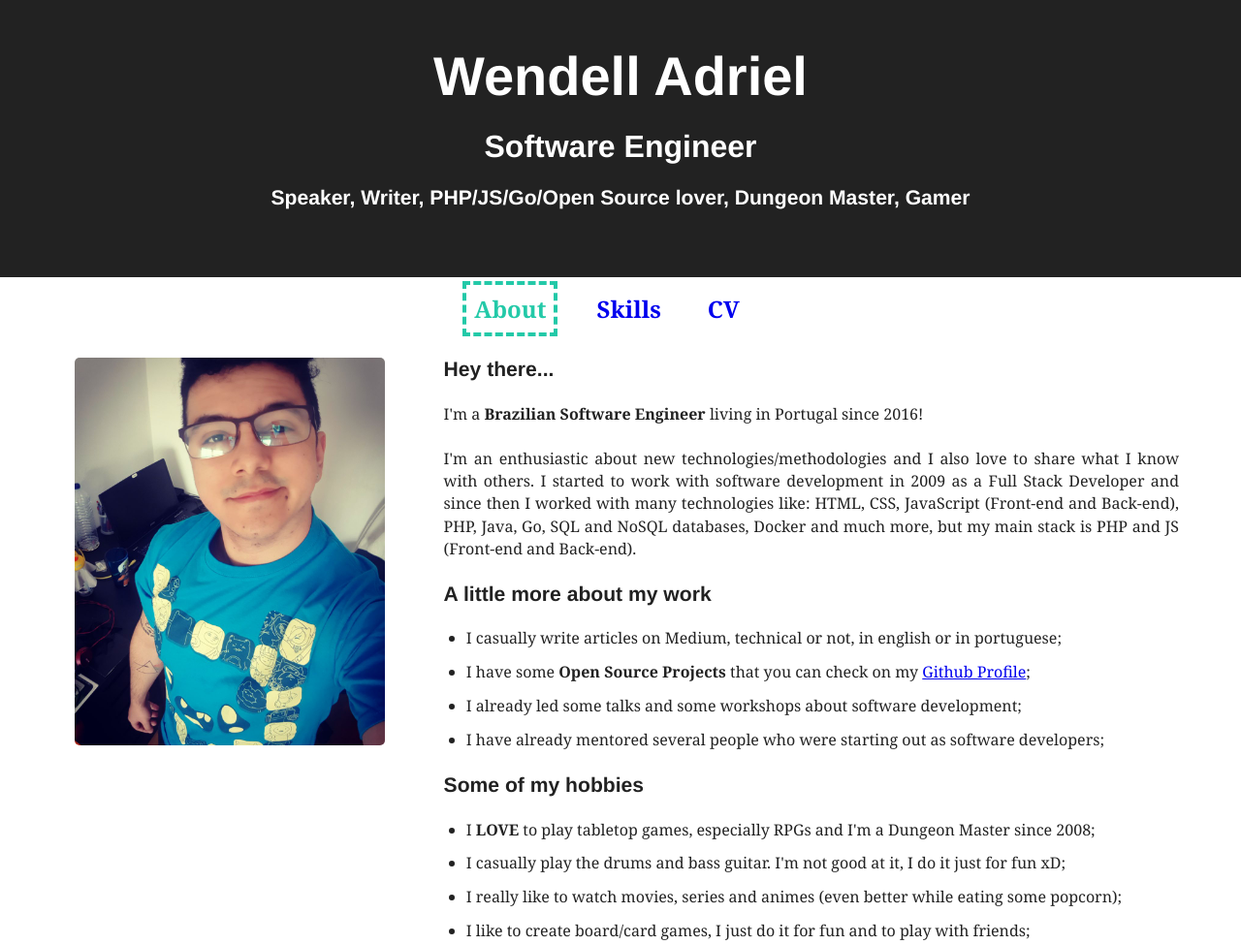
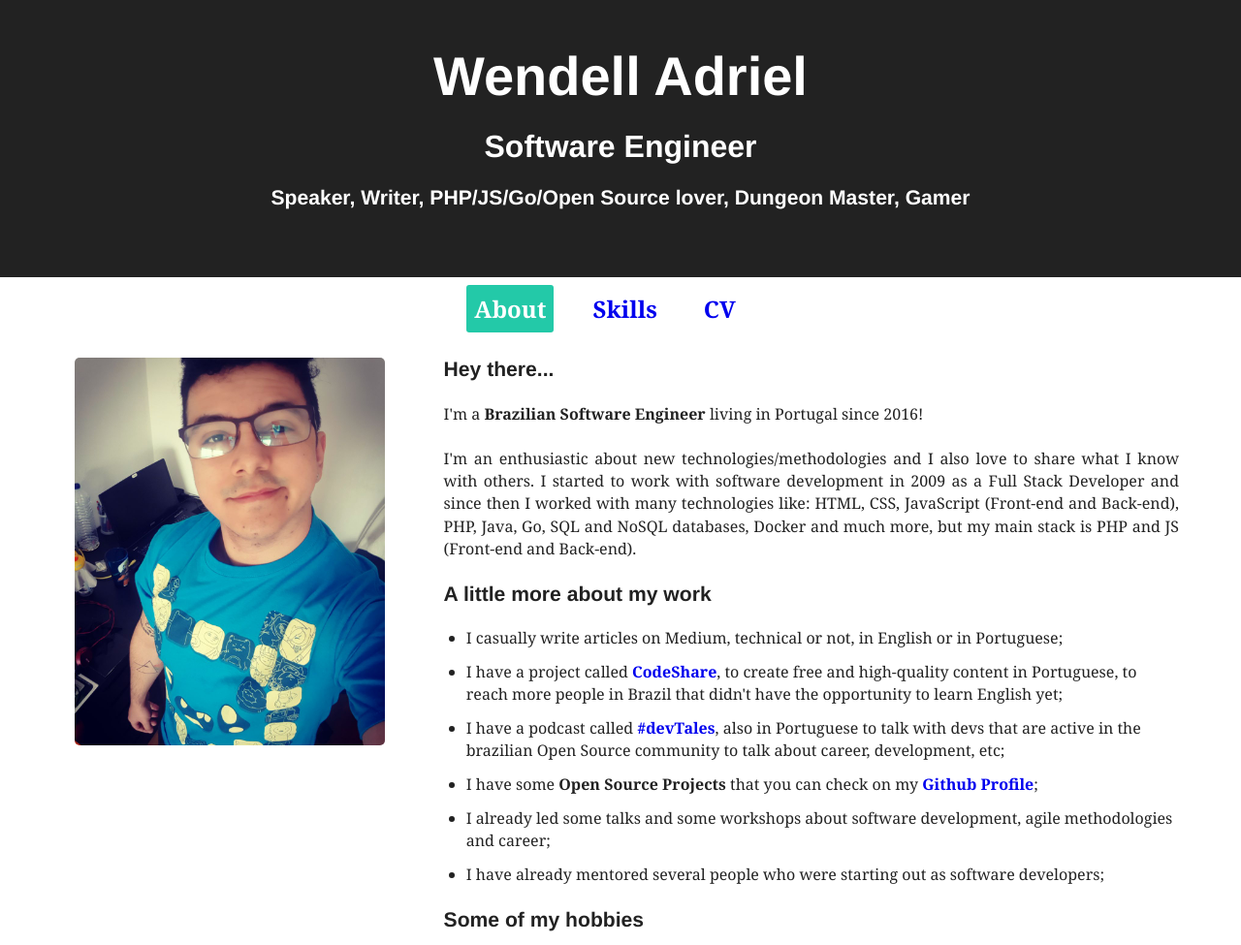
Before and after one commit to WendellAdriel/personal-site, a Gatsby site: page / in a window 1280 px wide. Shown: the top 975 px of the page at 97% size. Built offline with nearby package versions, Linux system fonts and the light colour scheme; Gatsby itself is replaced by a stand-in of ours; some packages are replaced by stand-ins of ours.

Commit message:
made some visual improvements

```diff
--- a/src/components/CVTitledBox.js
+++ b/src/components/CVTitledBox.js
@@ -33,7 +33,6 @@ const CVTItemTitle = styled('div')`
   font-weight: 700;
   font-size: 1.2rem;
   text-align: center;
-  text-decoration: underline;
 `
 
 const CVTitledBox = props => (
--- a/src/components/Nav.js
+++ b/src/components/Nav.js
@@ -38,7 +38,9 @@ const StyledLink = styled(Link)`
   padding: 0.5rem;
 
   &:hover {
-    border: 4px dashed #1ca086;
+    background: #1ca086;
+    color: #fff;
+    border-radius: 3px;
   }
 `
 
@@ -48,7 +50,12 @@ export default () => (
       <LinkWrapper key={page.route}>
         <StyledLink
           to={page.route}
-          activeStyle={{ color: '#23c9a8', border: '4px dashed #23c9a8' }}
+          activeStyle={{
+            background: '#23c9a8',
+            color: '#fff',
+            borderRadius: '3px',
+            textShadow: 'none',
+          }}
         >
           {page.name}
         </StyledLink>
--- a/src/pages/index.js
+++ b/src/pages/index.js
@@ -34,6 +34,12 @@ const ProfileImage = styled('img')`
   border-radius: 5px;
 `
 
+const ListLink = styled('a')`
+  font-weight: 700;
+  text-decoration: none;
+  background-image: none;
+`
+
 export default () => (
   <Layout>
     <Section>
@@ -61,24 +67,50 @@ export default () => (
         <h3>A little more about my work</h3>
         <ul>
           <li>
-            I casually write articles on Medium, technical or not, in english or
-            in portuguese;
+            I casually write articles on Medium, technical or not, in English or
+            in Portuguese;
+          </li>
+          <li>
+            I have a project called{' '}
+            <ListLink
+              href="https://codeshare.com.br"
+              target="_blank"
+              rel="noopener noreferrer"
+            >
+              CodeShare
+            </ListLink>
+            , to create free and high-quality content in Portuguese, to reach
+            more people in Brazil that didn't have the opportunity to learn
+            English yet;
+          </li>
+          <li>
+            I have a podcast called{' '}
+            <ListLink
+              href="https://codeshare.com.br/devtales"
+              target="_blank"
+              rel="noopener noreferrer"
+            >
+              #devTales
+            </ListLink>
+            , also in Portuguese to talk with devs that are active in the
+            brazilian Open Source community to talk about career, development,
+            etc;
           </li>
           <li>
             I have some <strong>Open Source Projects</strong> that you can check
             on my{' '}
-            <a
+            <ListLink
               href="https://github.com/WendellAdriel"
               target="_blank"
               rel="noopener noreferrer"
             >
               Github Profile
-            </a>
+            </ListLink>
             ;
           </li>
           <li>
             I already led some talks and some workshops about software
-            development;
+            development, agile methodologies and career;
           </li>
           <li>
             I have already mentored several people who were starting out as
```
